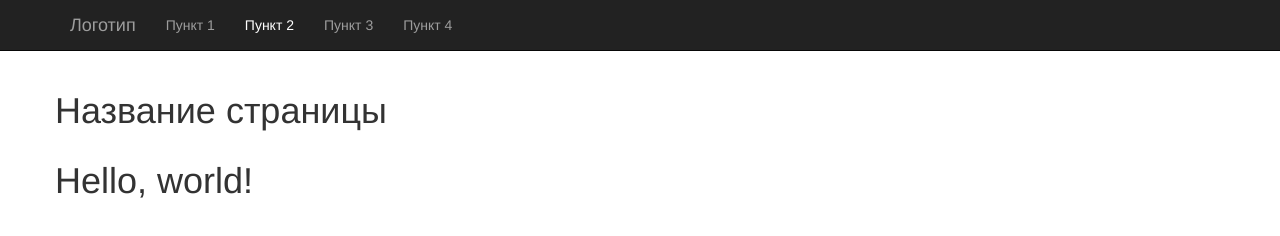
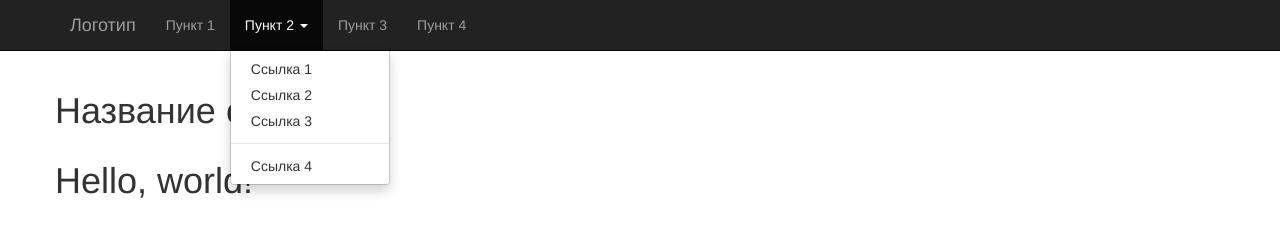
Before and after one commit to kakawi/design-hlebon, a plain HTML site: page index.html in a window 1280 px wide. Both pictures are taken after a click on the link "Пункт 2". Drawn offline with Linux system fonts and the light colour scheme.

Commit message:
add dropdown-menu

```diff
--- a/index.html
+++ b/index.html
@@ -33,7 +33,16 @@
         <div class="collapse navbar-collapse" id="responsive-menu">
             <ul class="nav navbar-nav">
                 <li><a href="#">Пункт 1</a></li>
-                <li><a href="#">Пункт 2</a></li>
+                <li class="dropdown">
+                    <a href="#" class="dropdown-toggle" data-toggle="dropdown">Пункт 2 <b class="caret"></b></a>
+                    <ul class="dropdown-menu">
+                        <li><a href="">Ссылка 1</a></li>
+                        <li><a href="">Ссылка 2</a></li>
+                        <li><a href="">Ссылка 3</a></li>
+                        <li class="divider"></li>
+                        <li><a href="">Ссылка 4</a></li>
+                    </ul>
+                </li>
                 <li><a href="#">Пункт 3</a></li>
                 <li><a href="#">Пункт 4</a></li>
             </ul>
```
